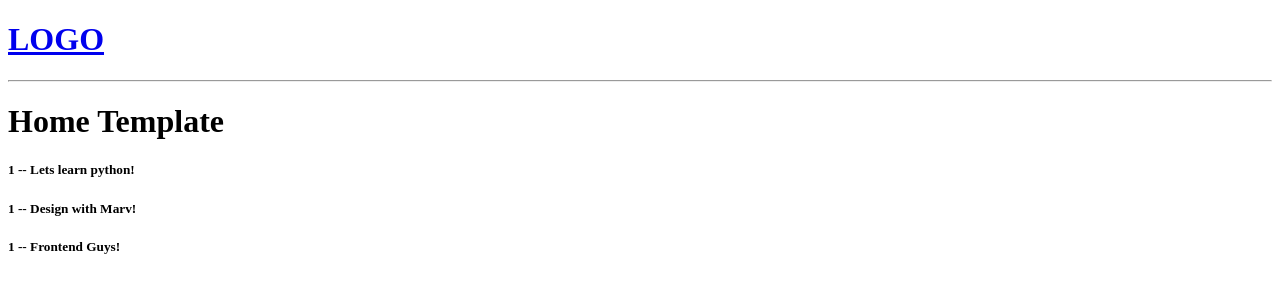
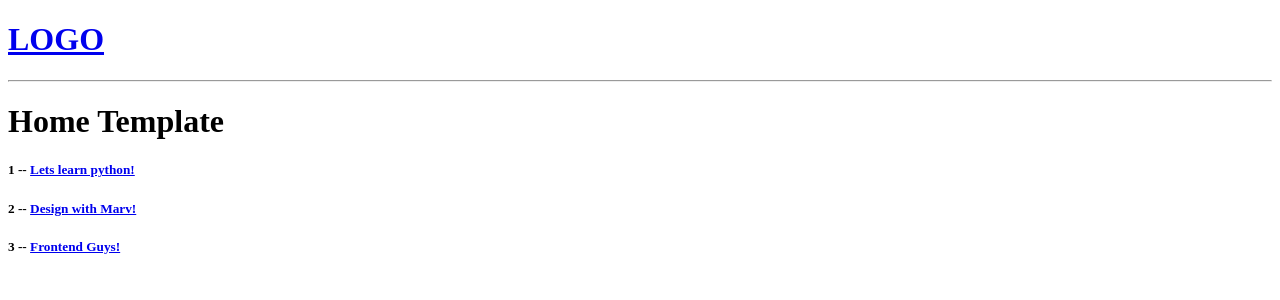
Before and after one commit to MarvsConcept/studybud, a Django app: page / in a window 1280 px wide. Shown: the top 300 px of the page. Run offline with Django 4.2, Linux system fonts and the light colour scheme.

Commit message:
Detail Page

```diff
--- a/base/templates/base/home.html
+++ b/base/templates/base/home.html
@@ -10,7 +10,7 @@
     <div>
         {% for room in rooms %}
         <div>
-            <h5>{{room.id}} -- {{room.name}}</h5>
+            <h5>{{room.id}} -- <a href="/room/{{room.id}}">{{room.name}}</a></h5>
         </div>
         {% endfor %}
     </div>
--- a/base/templates/base/room.html
+++ b/base/templates/base/room.html
@@ -2,6 +2,6 @@
 
 {% block content%}
 
-<h1>Room Template</h1>
+<h1>{{room.name}}</h1>
 
 {% endblock content%}
--- a/base/urls.py
+++ b/base/urls.py
@@ -3,5 +3,5 @@ from .import views
 
 urlpatterns = [
     path('', views.home, name='home',),
-    path('room/', views.room, name='room')
+    path('room/<str:pk>/', views.room, name='room'),
 ]
--- a/base/views.py
+++ b/base/views.py
@@ -4,13 +4,18 @@ from django.shortcuts import render
 
 rooms = [
     {'id':1, 'name':'Lets learn python!'},
-    {'id':1, 'name':'Design with Marv!'},
-    {'id':1, 'name':'Frontend Guys!'},
+    {'id':2, 'name':'Design with Marv!'},
+    {'id':3, 'name':'Frontend Guys!'},
 ]
 
 def home(request):
     context =  {'rooms': rooms}
     return render(request, 'base/home.html', context)
 
-def room(request):
-    return render(request, 'base/room.html')
+def room(request, pk):
+    room = None
+    for i in rooms:
+        if i['id'] == int(pk):
+            room = i
+    context =  {'room': room}
+    return render(request, 'base/room.html', context)
```
